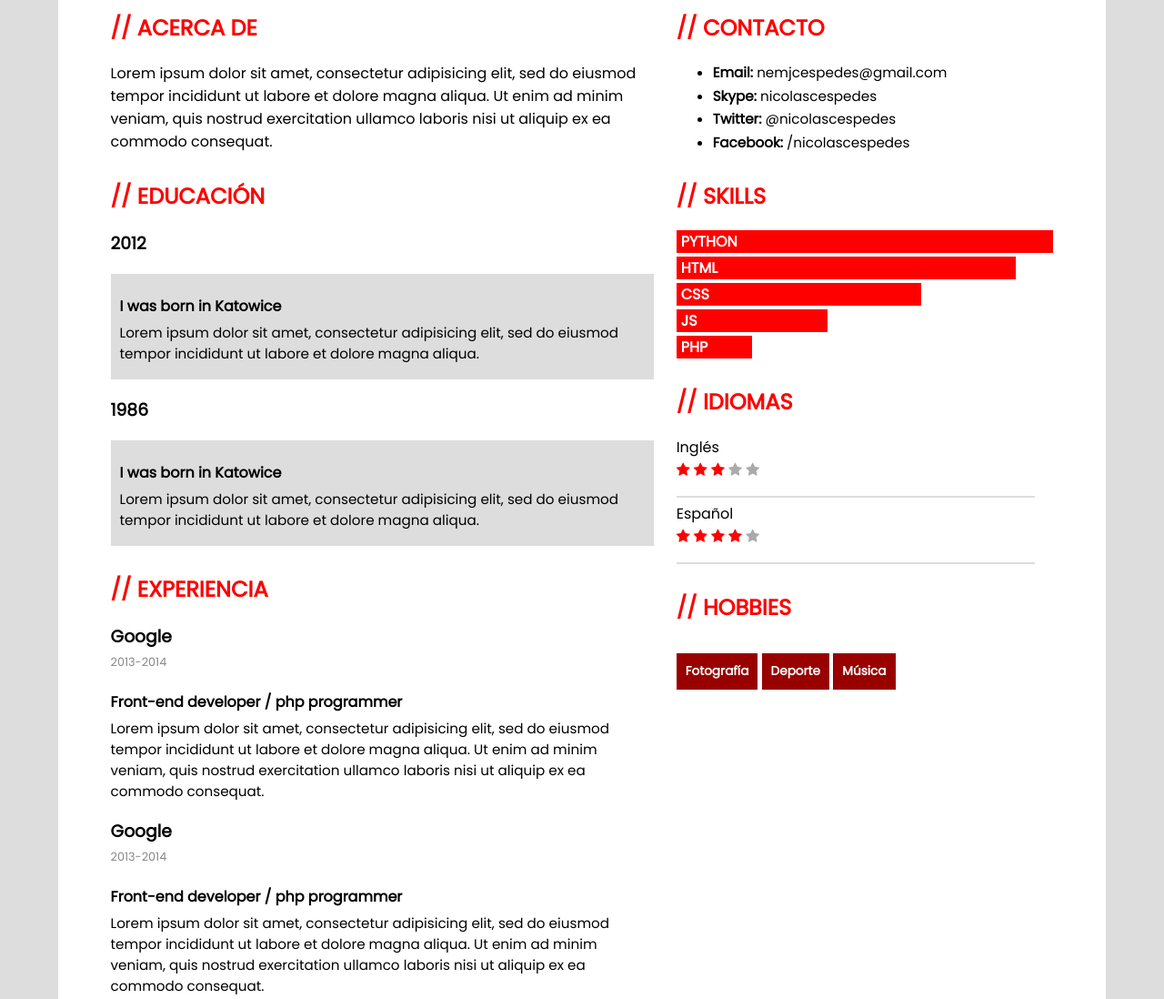
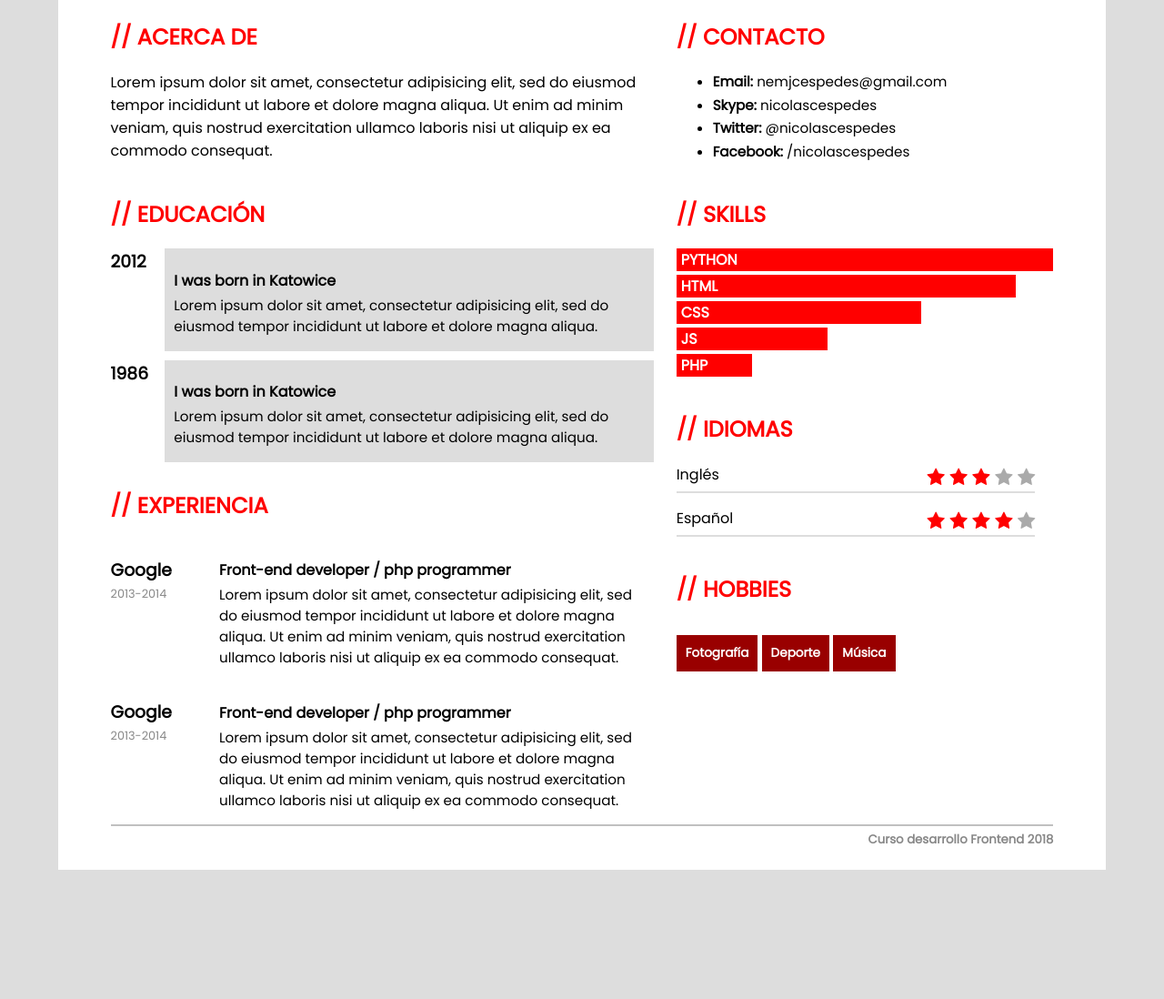
Before and after one commit to Nicocesgo/Actividad-Presencial-6, a plain HTML site: page index.html in a window 1280 px wide. Shown: the part 455-1553 px from the top of the page at 91% size. After the commit the page ends 1475 px from the top, so only its background shows below. Drawn offline with Linux system fonts and the light colour scheme.

Commit message:
responsive listo

```diff
--- a/diseño.css
+++ b/diseño.css
@@ -141,6 +141,7 @@
   }
   .stars{
     box-sizing: border-box;
+    text-align: right;
   }
   .linea2{
     height: 2px;
@@ -374,6 +375,7 @@
   }
   .stars{
     box-sizing: border-box;
+    text-align: right;
   }
   .linea2{
     height: 2px;
@@ -468,7 +470,7 @@
 @media (min-width: 769px){
   body{
     margin: 0px;
-    padding: 15% 5% 10% 5%;
+    padding: 15% 5% 5% 5%;
     box-sizing: border-box;
     background-color: #ddd;
     font-family: 'Poppins', sans-serif;
@@ -483,7 +485,7 @@
     box-sizing: border-box;
     position: absolute;
     left: 40%;
-    top: 2%
+    top: 3%
   }
 
   /*Bloque Padre*/
@@ -491,7 +493,7 @@
     width: 100%;
     height: auto;
     background-color: white;
-    padding: 5%;
+    padding: 5% 5% 2% 5%;
     box-sizing: border-box;
   }
 
@@ -521,19 +523,26 @@
   .título{
     color: red;
     clear: both;
-    margin-top: 30px;
+    margin-top: 20px;
+    padding-top: 20px;
+    box-sizing: border-box;
   }
 
   /*Educación*/
   .estudio{
     background-color: #ddd;
-    padding: 2px 10px 2px 10px;
+    padding: 1px 10px 1px 10px;
     box-sizing: border-box;
+    margin-bottom: 10px;
   }
 
   /*Experiencia*/
   .subtítulo{
-    margin-bottom: 5px;
+    margin-bottom: 3px;
+  }
+
+  .fecha1{
+    margin-top: 0px;
   }
 
   .fecha{
@@ -620,12 +629,14 @@
   }
   .stars{
     box-sizing: border-box;
+    font-size: 1.3rem;
+    text-align: right;
   }
   .linea2{
     height: 2px;
     background-color: #ddd;
     clear: both;
-    margin-bottom: 5px;
+    margin-bottom: 15px;
   }
 
   /*Hobbies*/
--- a/index.html
+++ b/index.html
@@ -26,19 +26,19 @@
                         <p>Lorem ipsum dolor sit amet, consectetur adipisicing elit, sed do eiusmod tempor incididunt ut labore et dolore magna aliqua. Ut enim ad minim veniam, quis nostrud exercitation ullamco laboris nisi ut aliquip ex ea commodo consequat.</p>
                     </div>
                 <!--Educación-->
-                    <div class="educación col-sm-10">
-                        <h2 class="título col-sm-10">// EDUCACIÓN</h2>
-                        <div class="fecha_st col-sm-10">
+                    <div class="educación col-sm-10 col-hd-10">
+                        <h2 class="título col-sm-10 col-hd-10">// EDUCACIÓN</h2>
+                        <div class="fecha_st col-sm-10 col-hd-1">
                             <h3 class="fecha1">2012</h3>
                         </div>
-                        <div class="estudio col-sm-10">
+                        <div class="estudio col-sm-10 col-hd-9">
                             <h4 class="subtítulo">I was born in Katowice</h4>
                             <p class="p_exp">Lorem ipsum dolor sit amet, consectetur adipisicing elit, sed do eiusmod tempor incididunt ut labore et dolore magna aliqua.</p>
                         </div>
-                        <div class="fecha_st col-sm-10">
+                        <div class="fecha_st col-sm-10 col-hd-1">
                             <h3 class="fecha1">1986</h3>
                         </div>
-                        <div class="estudio col-sm-10">
+                        <div class="estudio col-sm-10 col-hd-9">
                             <h4 class="subtítulo">I was born in Katowice</h4>
                             <p class="p_exp">Lorem ipsum dolor sit amet, consectetur adipisicing elit, sed do eiusmod tempor incididunt ut labore et dolore magna aliqua.</p>
                         </div>
@@ -46,19 +46,19 @@
                 <!--Experiencia-->
                     <div class="experiencia col-sm-10">
                         <h2 class="título">// EXPERIENCIA</h2>
-                        <div class="fecha_ex">
+                        <div class="fecha_ex col-hd-2">
                             <h3 class="subtítulo">Google</h3>
                             <p class="fecha">2013-2014</p>
                         </div>
-                        <div class="exp">
+                        <div class="exp col-hd-8">
                             <h4 class="subtítulo">Front-end developer / php programmer</h4>
                             <p class="p_exp">Lorem ipsum dolor sit amet, consectetur adipisicing elit, sed do eiusmod tempor incididunt ut labore et dolore magna aliqua. Ut enim ad minim veniam, quis nostrud exercitation ullamco laboris nisi ut aliquip ex ea commodo consequat.</p>
                         </div>
-                        <div class="fecha_ex">
+                        <div class="fecha_ex col-hd-2">
                             <h3 class="subtítulo">Google</h3>
                             <p class="fecha">2013-2014</p>
                         </div>
-                        <div class="exp">
+                        <div class="exp col-hd-8">
                             <h4 class="subtítulo">Front-end developer / php programmer</h4>
                             <p class="p_exp">Lorem ipsum dolor sit amet, consectetur adipisicing elit, sed do eiusmod tempor incididunt ut labore et dolore magna aliqua. Ut enim ad minim veniam, quis nostrud exercitation ullamco laboris nisi ut aliquip ex ea commodo consequat.</p>
                         </div>
@@ -98,10 +98,10 @@
                 <!--Idiomas-->
                     <div class="idiomas col-sm-10 col-md-5">
                         <h2 class="título">// IDIOMAS</h2>
-                        <div class="idioma col-sm-7 col-md-6">
+                        <div class="idioma col-sm-5 col-md-4 col-hd-4">
                             <p class="id">Inglés</p>
                         </div>
-                        <div class="stars col-sm-3 col-md-4">
+                        <div class="stars col-sm-5 col-md-6 col-hd-6">
                             <span class="fa fa-star checked"></span>
                             <span class="fa fa-star checked"></span>
                             <span class="fa fa-star checked"></span>
@@ -109,10 +109,10 @@
                             <span class="fa fa-star"></span>
                         </div>
                         <p class="linea2 col-sm-10"></p>
-                        <div class="idioma col-sm-7 col-md-6">
+                        <div class="idioma col-sm-5 col-md-4 col-hd-4">
                             <p class="id">Español</p>
                         </div>
-                        <div class="stars col-sm-3 col-md-4">
+                        <div class="stars col-sm-5 col-md-6 col-hd-6">
                             <span class="fa fa-star checked"></span>
                             <span class="fa fa-star checked"></span>
                             <span class="fa fa-star checked"></span>
```
